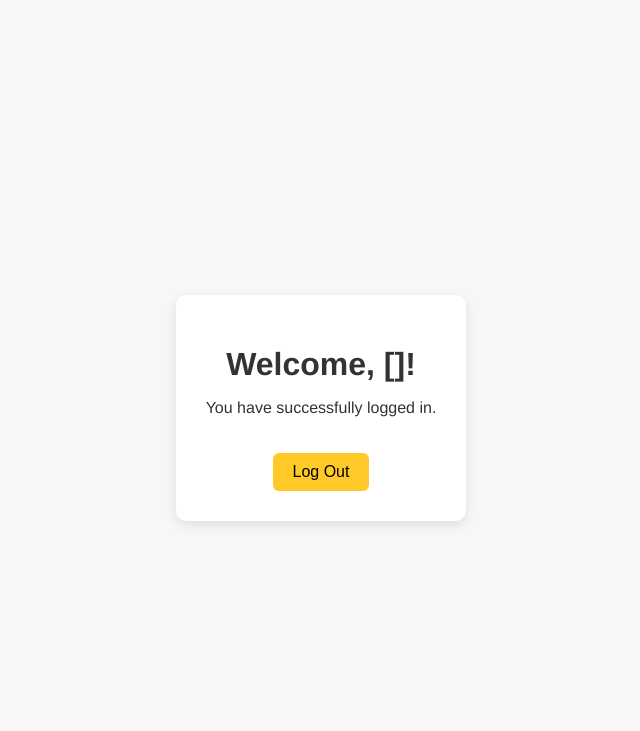
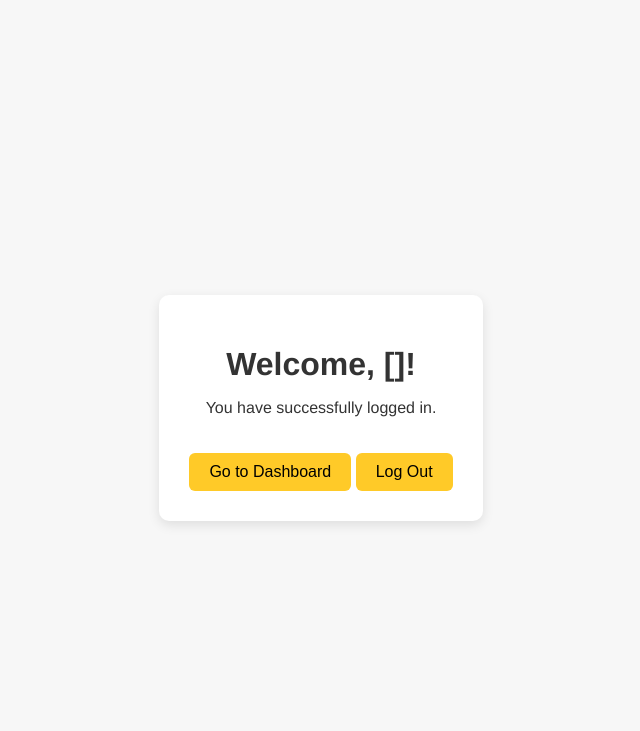
Before and after one commit to ECE3824-Spring2025/imdb-lorentz, a Flask app: template phase_3_imdb/templates/welcome.html in a window 1280 px wide. Shown: the top 731 px of the page, without its empty margins (319-959 px from the left). Run offline with Flask 3, Linux system fonts and the light colour scheme; the template is opened without the code that fills it: most values are stand-ins (such as "Sample title", 1, 10 or a date in 2020).

Commit message:
Update welcome.html

```diff
--- a/phase_3_imdb/templates/welcome.html
+++ b/phase_3_imdb/templates/welcome.html
@@ -3,6 +3,7 @@
 <head>
   <meta charset="UTF-8">
   <title>Welcome</title>
+  <meta http-equiv="refresh" content="3;url={{ url_for('dashboard') }}">
   <style>
     body {
       font-family: 'Helvetica Neue', sans-serif;
@@ -27,7 +28,7 @@
       margin-bottom: 1rem;
     }
 
-    .logout-btn {
+    .btn {
       margin-top: 20px;
       padding: 10px 20px;
       font-size: 1rem;
@@ -36,9 +37,9 @@
       border: none;
       border-radius: 6px;
       cursor: pointer;
+      transition: background-color 0.2s ease;
     }
-
-    .logout-btn:hover {
+    .btn:hover {
       background-color: #ffc107;
     }
   </style>
@@ -49,8 +50,12 @@
     <h1>Welcome, {{ username }}!</h1>
     <p>You have successfully logged in.</p>
 
-    <form action="/" method="get">
-      <button class="logout-btn">Log Out</button>
+    <form action="{{ url_for('dashboard') }}" method="get" style="display:inline;">
+      <button type="submit" class="btn">Go to Dashboard</button>
+    </form>
+
+    <form action="{{ url_for('logout') }}" method="get" style="display:inline;">
+      <button type="submit" class="btn">Log Out</button>
     </form>
   </div>
 
```
